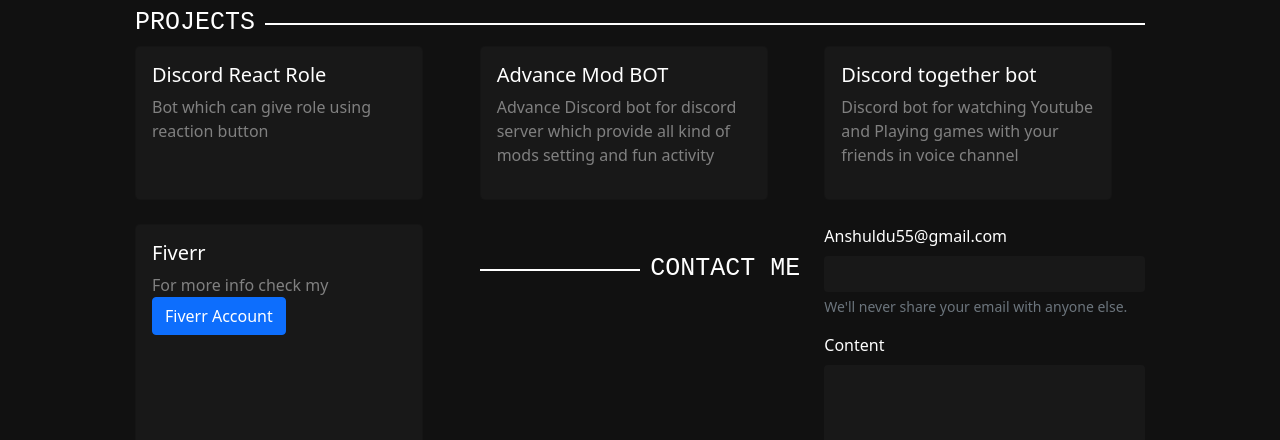
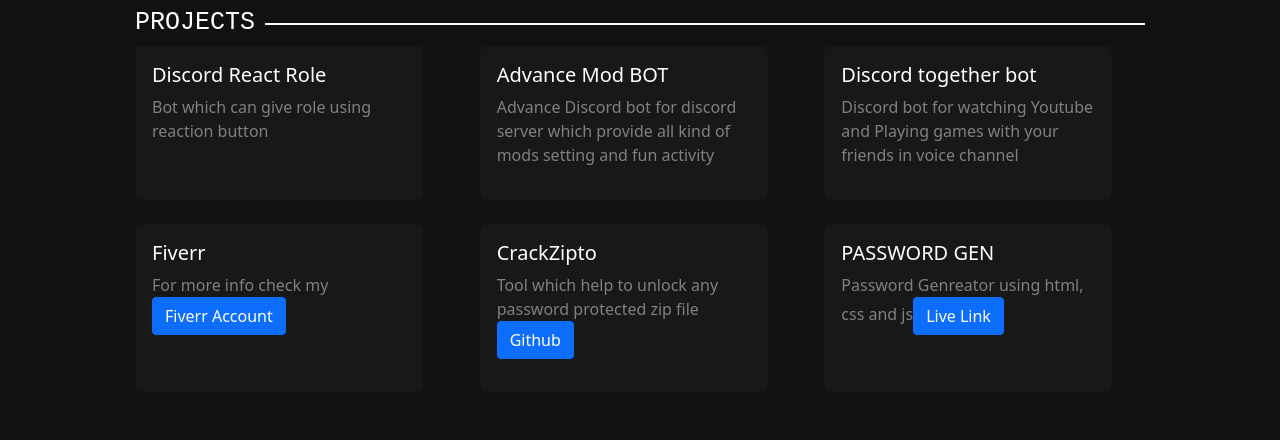
Before and after one commit to AnshulxD/discord-portfolio-anshul, a plain HTML site: page index.html in a window 1280 px wide. Shown: the part 315-755 px from the top of the page. Drawn offline with nearby package versions, Linux system fonts and the light colour scheme; a web font is replaced by a local one.

Commit message:
Update index.html

```diff
--- a/index.html
+++ b/index.html
@@ -95,13 +95,12 @@
                         </div>
                     </div>
                 </div>
-                <!--
+
                  <div class="col">
                     <div class="card mb-3 h-100" style="max-width: 18rem;">
                         <div class="card-body">
-                            <h5 class="card-title">Lorem ipsum</h5>
-                            <p class="card-text">Lorem ipsum dolor sit amet, consectetur adipiscing elit, sed do eiusmod
-                                tempor incididunt</p>
+                            <h5 class="card-title">CrackZipto</h5>
+                            <p class="card-text">Tool which help to unlock any password protected zip file<a href="https://github.com/AnshulxD/CrackZipto"><button type="submit" class="btn btn-primary" style="color: white">Github</button></a> </p>
                         </div>
                     </div>
                 </div>
@@ -109,15 +108,14 @@
                 <div class="col">
                     <div class="card mb-3 h-100" style="max-width: 18rem;">
                         <div class="card-body">
-                            <h5 class="card-title">Lorem ipsum</h5>
-                            <p class="card-text">Lorem ipsum dolor sit amet, consectetur adipiscing elit, sed do eiusmod
-                                tempor incididunt</p>
+                            <h5 class="card-title">PASSWORD GEN</h5>
+                            <p class="card-text">Password Genreator using html, css and js<a href="https://modest-curran-c5601f.netlify.app/"><button type="submit" class="btn btn-primary" style="color: white">Live Link</button>  </p>
                         </div>
                     </div>
                 </div>
             </div>
         </div>
-            -->
+
         <div class="container-xxl gradiant-effect" style=" max-width: 1034px;" id="fourth-heading">
             <h1>CONTACT ME</h1>
         </div>
@@ -126,7 +124,7 @@
         <div class="container-xxl" style="max-width: 1034px;" id="contact-me">
             <form>
                 <div class="mb-3">
-                    <label for="exampleInputEmail1" class="form-label">Anshuldu55@gmail.com</label>
+                    <label for="exampleInputEmail1" class="form-label">Discord - Sed#0324</label>
                     <input type="email" class="form-control" id="exampleInputEmail1" aria-describedby="emailHelp">
                     <div id="emailHelp" class="form-text">We'll never share your email with anyone else.</div>
                 </div>
```
